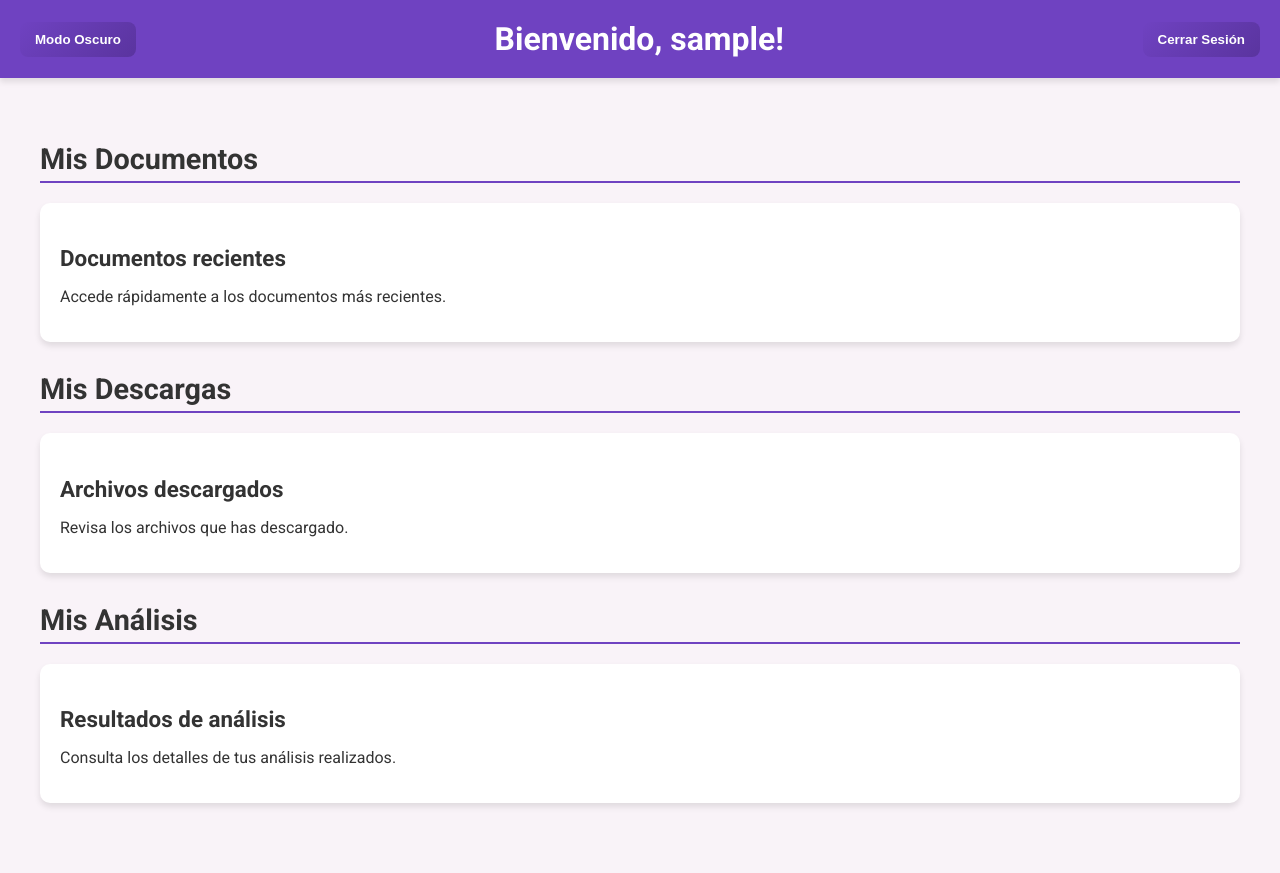
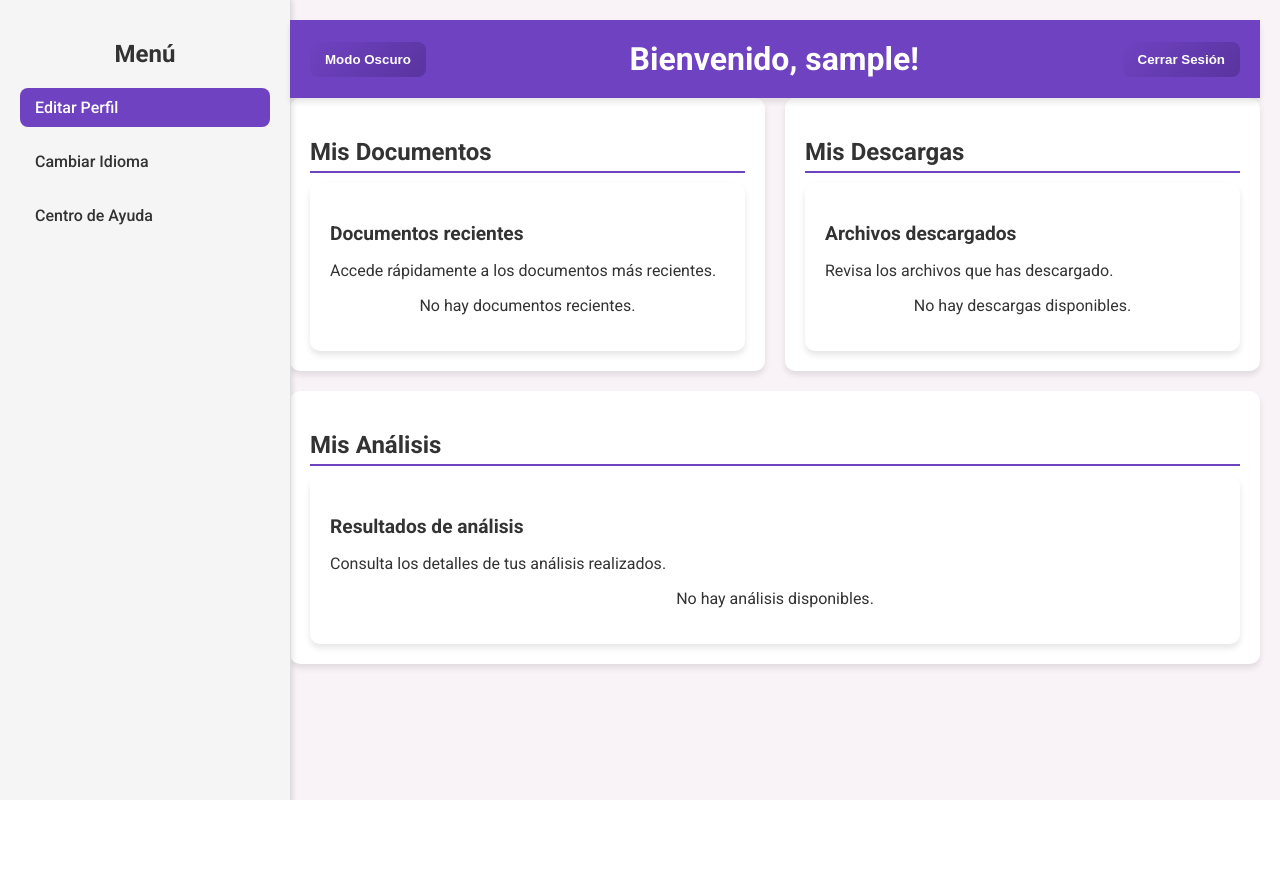
Before and after one commit to RodriOnce/pgroup1-JARR-IB-CM, a PHP site: page /inicio.php in a window 1280 px wide. After the commit the page ends 800 px from the top, so only its background shows below. Run offline with PHP 8.4, Linux system fonts and the light colour scheme; the visitor is signed in with stand-in values (Sample User, id 1).

Commit message:
Add files via upload

```diff
--- a/inicio.php
+++ b/inicio.php
@@ -36,6 +36,11 @@ if (isset($_POST['logout'])) {
             --dropdown-background: #fefefe;
             --dropdown-border: #ddd;
             --section-line-color: #6f42c1;
+            --sidebar-background: #f5f5f5;
+            --sidebar-border-color: #ddd;
+            --sidebar-link-hover: linear-gradient(135deg, #6f42c1, #5a349f);
+            --sidebar-active-link: #6f42c1;
+            --sidebar-text-color: #333;
         }
 
         [data-theme="dark"] {
@@ -48,15 +53,77 @@ if (isset($_POST['logout'])) {
             --dropdown-background: #2e2e2e;
             --dropdown-border: #444;
             --section-line-color: #bb86fc;
+            --sidebar-background: #1e1e1e;
+            --sidebar-border-color: #444;
+            --sidebar-link-hover: linear-gradient(135deg, #bb86fc, #985eff);
+            --sidebar-active-link: #bb86fc;
+            --sidebar-text-color: #ffffff;
         }
 
         body {
             font-family: 'Roboto', sans-serif;
             margin: 0;
             padding: 0;
+            display: flex;
             background-color: var(--background-color);
             color: var(--text-color);
             transition: background-color 0.3s ease, color 0.3s ease;
+        }
+
+        .sidebar {
+            width: 250px;
+            background-color: var(--sidebar-background);
+            padding: 20px;
+            position: fixed;
+            height: 100vh;
+            border-right: 1px solid var(--sidebar-border-color);
+            box-shadow: 2px 0 5px rgba(0, 0, 0, 0.1);
+        }
+
+        .sidebar h2 {
+            font-size: 1.5rem;
+            margin-bottom: 20px;
+            color: var(--sidebar-text-color);
+            text-align: center;
+            font-weight: bold;
+        }
+
+        .sidebar ul {
+            list-style: none;
+            padding: 0;
+            margin: 0;
+        }
+
+        .sidebar ul li {
+            margin-bottom: 15px;
+        }
+
+        .sidebar ul li a {
+            text-decoration: none;
+            color: var(--sidebar-text-color);
+            font-size: 1rem;
+            padding: 10px 15px;
+            display: block;
+            border-radius: 8px;
+            transition: background 0.3s ease, color 0.3s ease;
+            font-weight: 500;
+        }
+
+        .sidebar ul li a:hover {
+            background: var(--sidebar-link-hover);
+            color: white;
+            box-shadow: 0 4px 6px rgba(0, 0, 0, 0.1);
+        }
+
+        .sidebar ul li a.active {
+            background-color: var(--sidebar-active-link);
+            color: white;
+        }
+
+        .main-content {
+            margin-left: 270px;
+            padding: 20px;
+            width: calc(100% - 270px);
         }
 
         header {
@@ -109,27 +176,26 @@ if (isset($_POST['logout'])) {
         }
 
         .dashboard-container {
-            padding: 40px 20px;
-            max-width: 1200px;
-            margin: auto;
+            display: flex;
+            flex-wrap: wrap;
+            gap: 20px;
         }
 
         .section {
-            margin-bottom: 30px;
+            flex: 1 1 calc(33.333% - 20px);
+            background: var(--card-background);
+            border-radius: 10px;
+            box-shadow: 0 4px 6px rgba(0, 0, 0, 0.1);
+            padding: 20px;
+            transition: transform 0.3s ease, box-shadow 0.3s ease;
         }
 
         .section-title {
-            font-size: 1.8rem;
+            font-size: 1.5rem;
+            margin-bottom: 10px;
             color: var(--text-color);
-            margin-bottom: 20px;
             border-bottom: 2px solid var(--section-line-color);
             padding-bottom: 5px;
-        }
-
-        .card-container {
-            display: grid;
-            grid-template-columns: repeat(auto-fit, minmax(300px, 1fr));
-            gap: 20px;
         }
 
         .card {
@@ -137,18 +203,11 @@ if (isset($_POST['logout'])) {
             border-radius: 10px;
             box-shadow: 0 4px 6px rgba(0, 0, 0, 0.1);
             padding: 20px;
-            transition: transform 0.3s ease, box-shadow 0.3s ease;
-            cursor: pointer;
-            position: relative;
-        }
-
-        .card:hover {
-            transform: translateY(-5px);
-            box-shadow: 0 6px 10px rgba(0, 0, 0, 0.15);
+            margin-top: 10px;
         }
 
         .card h3 {
-            font-size: 1.4rem;
+            font-size: 1.2rem;
             margin-bottom: 10px;
             color: var(--text-color);
         }
@@ -158,61 +217,24 @@ if (isset($_POST['logout'])) {
             color: var(--text-color);
         }
 
-        .dropdown {
-            display: none;
-            position: absolute;
-            top: 100%;
-            left: 50%;
-            transform: translateX(-50%);
-            background: var(--dropdown-background);
-            border: 1px solid var(--dropdown-border);
-            box-shadow: 0 8px 12px rgba(0, 0, 0, 0.15);
-            border-radius: 10px;
-            padding: 15px;
-            z-index: 100;
-            width: 90%;
-            max-width: 300px;
-            opacity: 0;
-            visibility: hidden;
-            transition: all 0.3s ease;
-        }
-
-        .card:hover .dropdown {
-            display: block;
-            opacity: 1;
-            visibility: visible;
-        }
-
-        .dropdown a {
-            display: block;
-            text-decoration: none;
+        .dropdown.empty {
+            text-align: center;
+            font-size: 0.9rem;
             color: var(--text-color);
-            margin-bottom: 10px;
-            font-size: 1rem;
-            padding: 10px;
-            border-radius: 8px;
-            background: var(--dropdown-background);
-            transition: background 0.3s ease;
-        }
-
-        .dropdown a:hover {
-            background: var(--button-hover-background);
-            color: white;
-        }
-
-        .dropdown.empty p {
-            color: var(--text-color);
-            font-size: 0.9rem;
-            text-align: center;
-            margin: 0;
-        }
-
-        .dropdown.empty {
-            padding: 20px;
         }
     </style>
 </head>
 <body data-theme="light">
+    <div class="sidebar">
+        <h2>Menú</h2>
+        <ul>
+            <li><a href="#" class="active">Editar Perfil</a></li>
+            <li><a href="#">Cambiar Idioma</a></li>
+            <li><a href="#">Centro de Ayuda</a></li>
+        </ul>
+    </div>
+
+    <div class="main-content">
         <header>
             <button class="dark-mode-toggle" onclick="toggleDarkMode()">Modo Oscuro</button>
             <h1>Bienvenido, <?php echo $user; ?>!</h1>
@@ -224,7 +246,6 @@ if (isset($_POST['logout'])) {
         <div class="dashboard-container">
             <div class="section">
                 <h2 class="section-title">Mis Documentos</h2>
-            <div class="card-container">
                 <div class="card">
                     <h3>Documentos recientes</h3>
                     <p>Accede rápidamente a los documentos más recientes.</p>
@@ -233,11 +254,9 @@ if (isset($_POST['logout'])) {
                     </div>
                 </div>
             </div>
-        </div>
 
             <div class="section">
                 <h2 class="section-title">Mis Descargas</h2>
-            <div class="card-container">
                 <div class="card">
                     <h3>Archivos descargados</h3>
                     <p>Revisa los archivos que has descargado.</p>
@@ -246,11 +265,9 @@ if (isset($_POST['logout'])) {
                     </div>
                 </div>
             </div>
-        </div>
 
             <div class="section">
                 <h2 class="section-title">Mis Análisis</h2>
-            <div class="card-container">
                 <div class="card">
                     <h3>Resultados de análisis</h3>
                     <p>Consulta los detalles de tus análisis realizados.</p>
```
Lines whose indentation alone changed are shown as unchanged.
